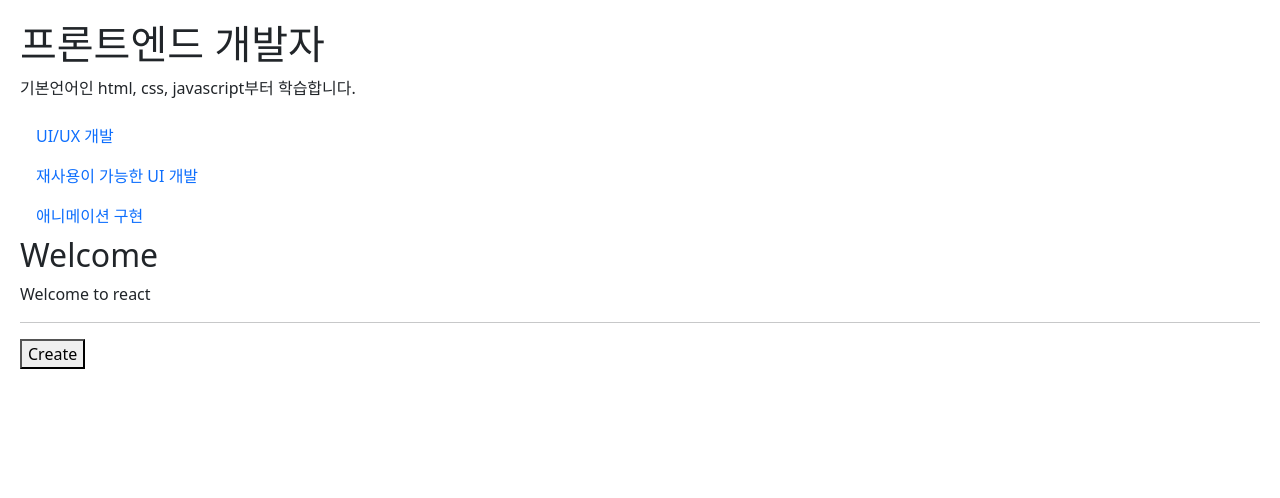
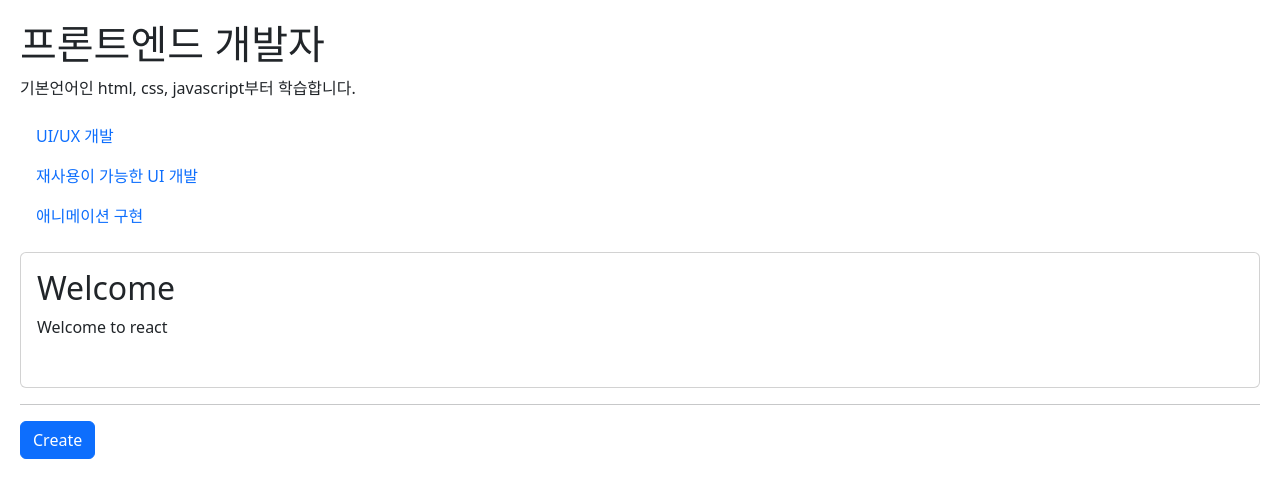
Before and after one commit to rozer4heros/estfe13_react-basic, a React (Vite) app: page / in a window 1280 px wide. Shown: the top 498 px of the page. Built offline with nearby package versions, Linux system fonts and the light colour scheme.

Commit message:
feat: 버튼에 부트스트랩 스타일 적용

```diff
--- a/src/components/ArticleForm.jsx
+++ b/src/components/ArticleForm.jsx
@@ -42,7 +42,7 @@ function ArticleForm({ title, desc = "", level = "", onSubmit }) {
           <label htmlFor="level">난이도: </label>
           <input type="text" name="level" id="level" value={content.level} onChange={handleChange} />
         </div>
-        <button>{title ? "수정" : "생성"}</button>
+        <button className="btn btn-secondary btn-sm">{title ? "수정" : "생성"}</button>
       </form>
     </>
   );
--- a/src/components/Controls.jsx
+++ b/src/components/Controls.jsx
@@ -6,6 +6,7 @@ const Controls = memo(function Controls({ onChangeModeCreate }) {
   return (
     <div className="menu">
       <button
+        className="btn btn-primary"
         onClick={(e) => {
           onChangeModeCreate();
         }}
--- a/src/components/MyArticle.jsx
+++ b/src/components/MyArticle.jsx
@@ -3,14 +3,24 @@ import { memo } from "react";
 const MyArticle = memo(function MyArticle({ title, desc, level, onChangeModeUpdate, onDelete }) {
   console.log("MyArticle Render");
   return (
-    <section>
-      <article>
-        <h2>{title}</h2>
-        <p>{desc}</p>
+    <section className="card mt-3 mb-3">
+      <article className="card-body">
+        <h2 className="card-title">{title}</h2>
+        <p className="card-text">{desc}</p>
         {level && <p>난이도: {level}</p>}
       </article>
-      {onChangeModeUpdate && <button onClick={onChangeModeUpdate}>수정</button>}
-      {onDelete && <button onClick={onDelete}>삭제</button>}
+      <div className="d-flex justify-content-end p-3 gap-1">
+        {onChangeModeUpdate && (
+          <button className="btn btn-secondary btn-sm" onClick={onChangeModeUpdate}>
+            수정
+          </button>
+        )}
+        {onDelete && (
+          <button className="btn btn-danger btn-sm" onClick={onDelete}>
+            삭제
+          </button>
+        )}
+      </div>
     </section>
   );
 });
```
